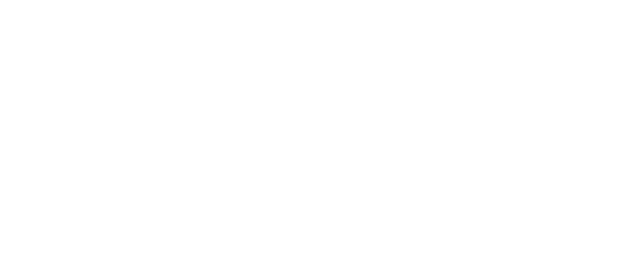
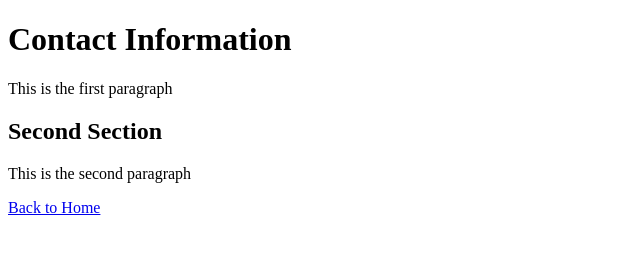
Before and after one commit to leonarc3/Starter-Template, a plain HTML site: page songs.html in a window 1280 px wide. Shown: the whole page, without its empty margins (0-640 px from the left). Drawn offline with Linux system fonts and the light colour scheme.

Commit message:
Update songs.html

```diff
--- a/songs.html
+++ b/songs.html
@@ -1,4 +1,24 @@
 <!doctype html>
 <html>
 
-<!-- songs to go here later -->
+<!-- this is a comment -->
+
+<!-- this is my head block for the browser -->
+<head>
+<!-- title tag shows up on broswer tag -->
+<title>Contact Information</title>
+</head>
+
+<!-- songs and such to go here later -->
+<body>
+<h1>Contact Information</h1>
+<p>This is the first paragraph</p>
+
+<h2>Second Section</h2>
+<p>This is the second paragraph</p>
+
+<!-- everything for the user goes above here -->
+
+<a href="index.html" title="Back to the Home Page">Back to Home</a>
+</body>
+</html>
```
